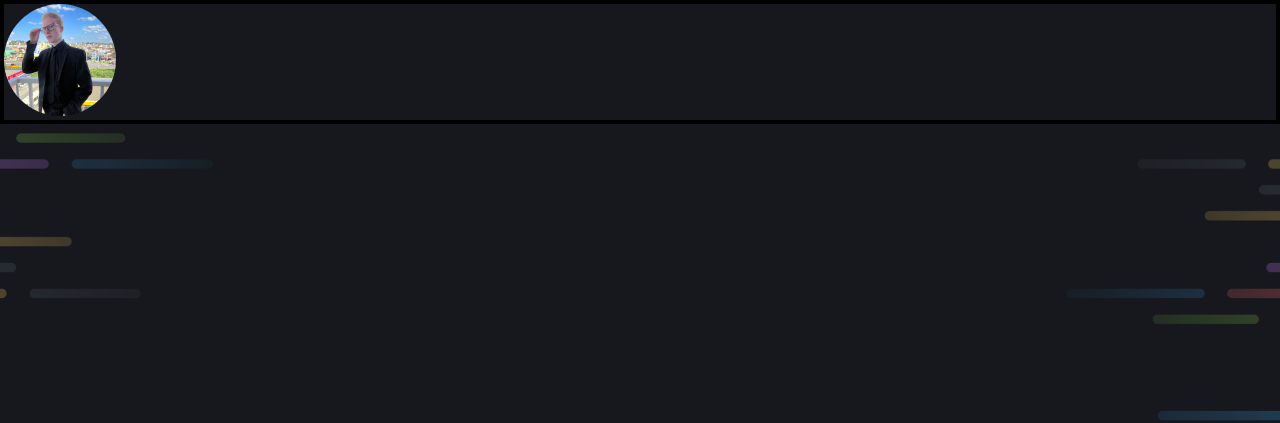
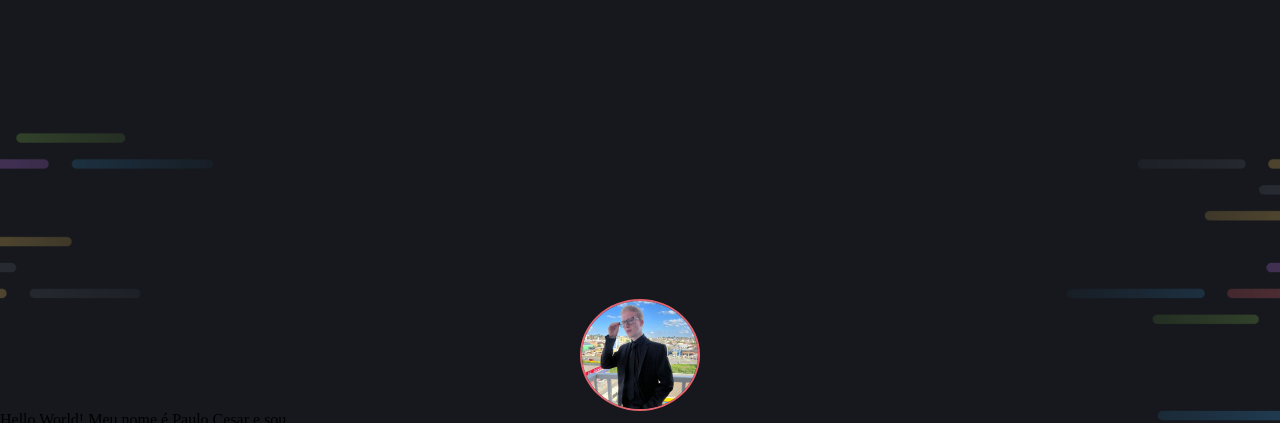
Before and after one commit to Paulo-Strife/portfolio-dev, a plain HTML site: page index.html in a window 1280 px wide. Shown: the top 423 px of the page. Drawn offline with Linux system fonts and the light colour scheme.

```diff
--- a/index.html
+++ b/index.html
@@ -15,7 +15,9 @@
     </div>
 
     <div class="apresentacao">
-
+        <span>Hello World! Meu nome é Paulo Cesar e sou</span>
+        <h1>Desenvolvedor Fullstack</h1>
+        <p>Transformo necessidades em aplicações reais, evolventes e funcionais. Desenvolvo sistemas através da minha paixão pela tecnologia, contribuindo com soluções inovadoras e eficazes para desafios complexos.</p>
     </div>
 </body>
 </html>
--- a/styles/index.css
+++ b/styles/index.css
@@ -23,23 +23,34 @@
     --gray-600: #0D0E11;
 
     --font-family: "Asap", sans-serif;
+    --font-inconsolata: "Inconsolata", sans-serif;
     --title-lg: bold 56px/120% var(--font-family);
     --title-md: bold 24px/120% var(--font-family);
     --title-sm: bold 16px/120% var(--font-family);
+    --inconsolata: 20px/120%  var(--font-inconsolata);
 }
 
 body {
-
-    display: block;
+    display: flex;
+    flex-direction: column;
     align-items: center;
     justify-content: center;
+    min-height: 100vh;
+}
 
-    border: 4px solid black;
+.perfil {
+    width: 120px;
+    height: 112px;
+}
 
-    img {
-        width: 112px;
-        height: 112px;
-        object-fit: cover;
-        border-radius: 50%;
-    }
+.perfil img {
+    width: 100%;
+    height: 100%;
+    object-fit: cover;
+    border-radius: 50%;
+    border: 2px solid var(--red)
 }
+
+.apresentacao span {
+    font-family: var(--inconsolata);
+}
```
